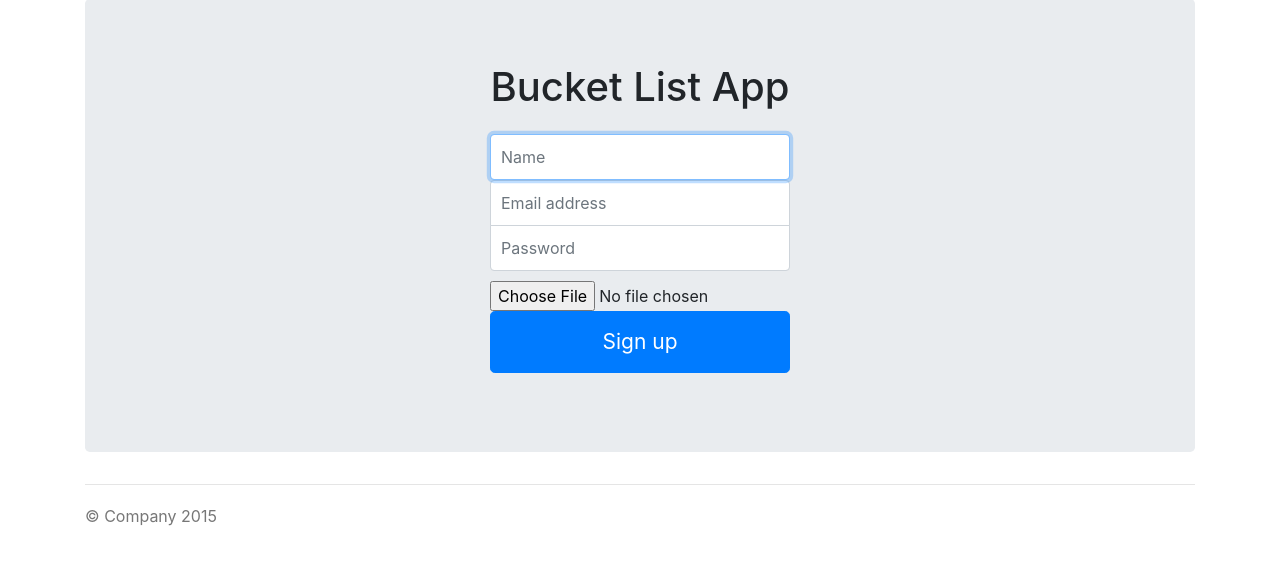
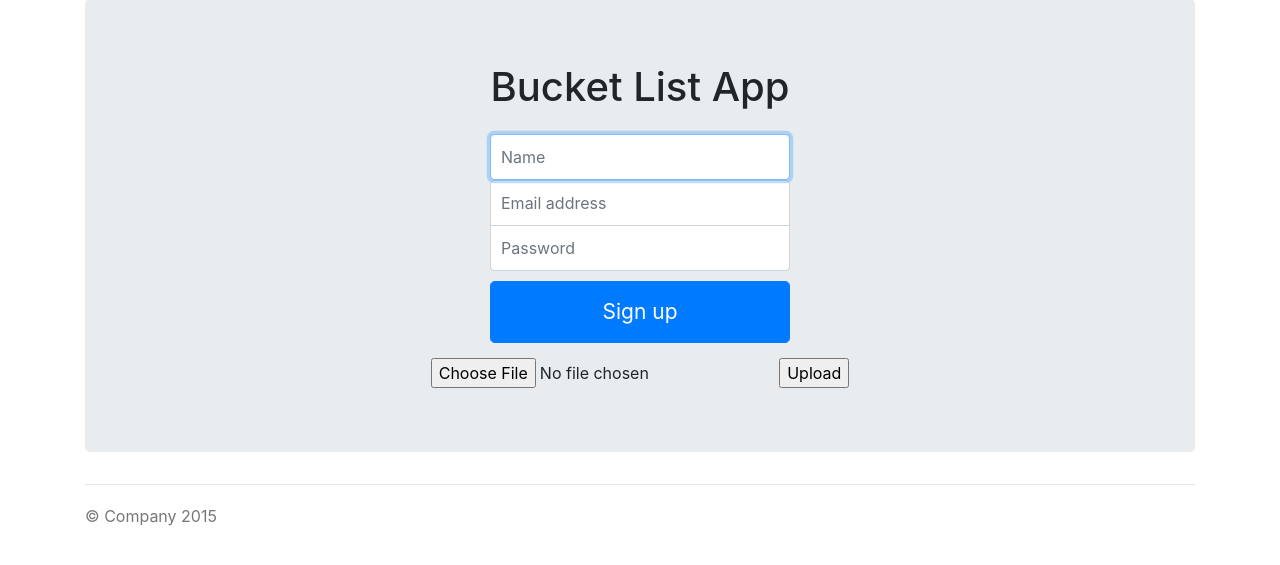
Before and after one commit to QQSkill/register_app, a Flask app: page /showSignUp in a window 1280 px wide. Shown: the part 156-721 px from the top of the page. Run offline with Flask 2, Linux system fonts and the light colour scheme; some libraries are stand-ins or nearby versions.

Commit message:
upload code

```diff
--- a/app.py
+++ b/app.py
@@ -24,28 +24,38 @@ def main():
 def showSignUp():
     return render_template('signup.html')
 
+@app.route('/upload', methods=['GET', 'POST'])
+def upload_file():
+    if request.method == 'POST':
+        # check if the post request has the file part
+        if 'file' not in request.files:
+            print('No file part')
+        file = request.files['file']
+        print(file)
+        s3 = boto3.resource('s3')
+        # Upload a new file
+        #data = open('test.jpg', 'rb')
+        file = request.files['file']
+        s3.Bucket('image-hung-001').put_object(Key=file.filename, Body=file)
+        return json.dumps({'html':'<span>Successfully upload avatar</span>'})
+
 @app.route('/signUp',methods=['POST'])
 def signUp():
     # read the posted values from the UI
     _name = request.form['inputName']
     _email = request.form['inputEmail']
     _password = request.form['inputPassword']
-    _image = request.form['inputImage']
+
     # validate the received values
-    if _name and _email and _password and _image:
+    if _name and _email and _password:
         mycursor = mydb.cursor()
         sql = "INSERT INTO user (username, password, email) VALUES (%s, %s, %s)"
         val = (_name, _password, _email)
         mycursor.execute(sql, val)
         mydb.commit()
-
-        s3 = boto3.resource('s3')
-        # Upload a new file
-        #data = open('test.jpg', 'rb')
-        file = request.files['file']
-        s3.Bucket('image-hung-001').put_object(Key=file.filename, Body=_image)
+        return json.dumps({'html':'<span>Successfully register users</span>'})
     else:
         return json.dumps({'html':'<span>Enter the required fields</span>'})
 
 if __name__ == "__main__":
-    app.run(host='0.0.0.0', port=80, debug=True)
+    app.run(host='0.0.0.0', port=5000, debug=True)
--- a/templates/signup.html
+++ b/templates/signup.html
@@ -43,12 +43,19 @@
         <form class="form-signin">
         <label for="inputName" class="sr-only">Name</label>
         <input type="name" name="inputName" id="inputName" class="form-control" placeholder="Name" required autofocus>
+
         <label for="inputEmail" class="sr-only">Email address</label>
         <input type="email" name="inputEmail" id="inputEmail" class="form-control" placeholder="Email address" required autofocus>
+
         <label for="inputPassword" class="sr-only">Password</label>
         <input type="password" name="inputPassword" id="inputPassword" class="form-control" placeholder="Password" required>
-        <input type="file" id="inputFile" name="filename" placeholder="Upload avatar">
+
         <button id="btnSignUp" class="btn btn-lg btn-primary btn-block" type="button">Sign up</button>
+      </form>
+
+      <form method=post action="/upload" enctype=multipart/form-data>
+        <input type=file name=file>
+        <input type=submit value=Upload>
       </form>
       </div>
 
```
